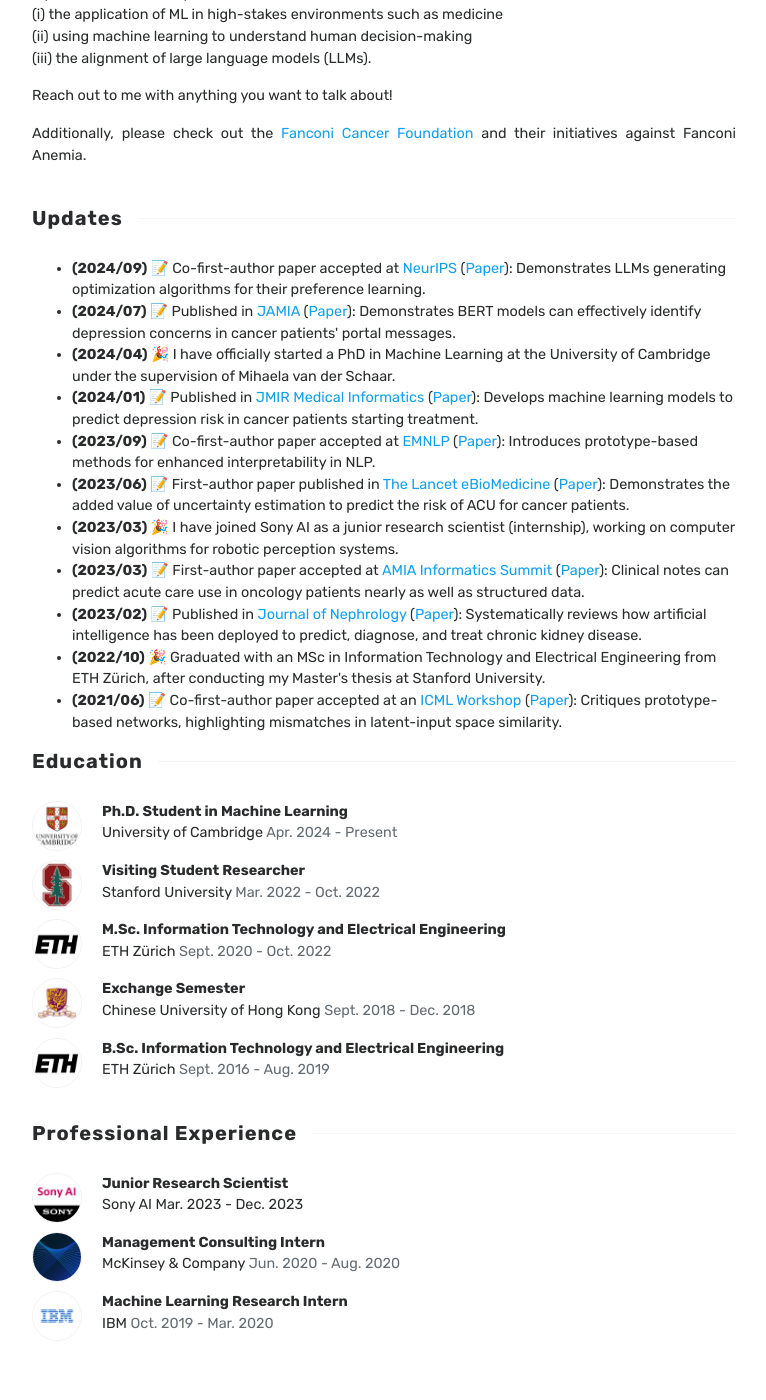
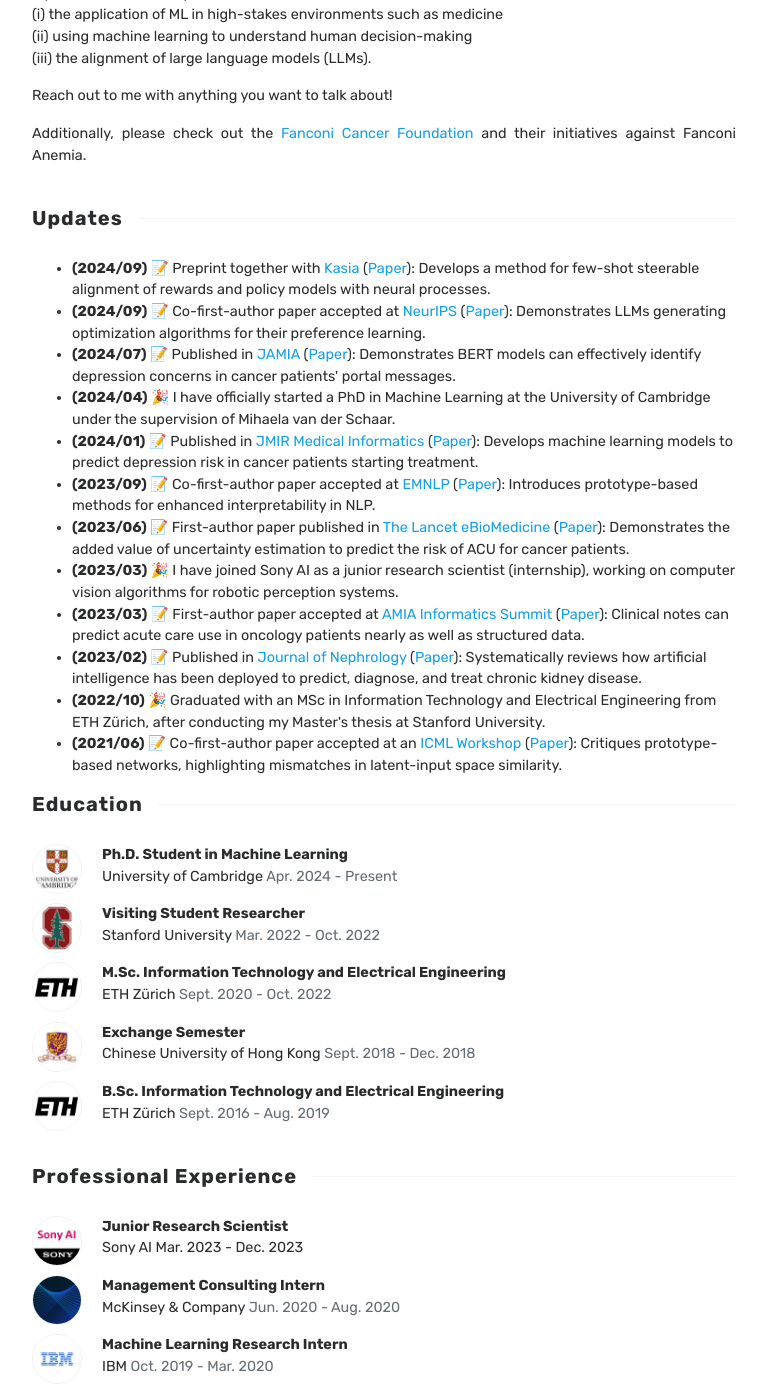
Before and after one commit to fanconic/fanconic.github.io, a Jekyll site: the page built from index.html, in a window 1280 px wide and 1400 px high, scrolled down 658 px. Shown: the whole window, without its empty margins (256-1022 px from the left). Built offline with Jekyll 4.4.1, drawn with Linux system fonts in a browser that asks for light colours; the list of posts is cut into pages by our own code; some of the changed text lies outside the part shown.

Commit message:
add few shot alignment preprint

```diff
--- a/_layouts/default.html
+++ b/_layouts/default.html
@@ -160,7 +160,7 @@
 
                 <div class="copyright">
                     <p class="pull-left">
-                        Copyright © {{ site.time | date: "%Y" }} Claudio Fanconi (Last updated: Nov 26th, 2024).
+                        Copyright © {{ site.time | date: "%Y" }} Claudio Fanconi (Last updated: Dec 24th, 2024).
                     </p>
                     <p class="pull-right">
                         <!-- Please, leave credit to author unless you own a commercial license: https://www.wowthemes.net/freebies-license/ -->
--- a/index.html
+++ b/index.html
@@ -42,6 +42,10 @@ title: Home
         <div class="wrapintro-title" style="text-align: left; font-size: 0.9em;">
             <h2><span>Updates</span></h2>
             <ul>
+                <li><b>(2024/09)</b> 📝 Preprint together with <a href="https://kasia-kobalczyk.github.io/">Kasia</a>
+                    (<a href="https://arxiv.org/abs/2412.13998">Paper</a>): Develops a method for few-shot steerable
+                    alignment of rewards and policy models with neural processes.
+                </li>
                 <li><b>(2024/09)</b> 📝 Co-first-author paper accepted at <a
                         href="https://neurips.cc/Conferences/2024">NeurIPS</a>
                     (<a href="https://arxiv.org/pdf/2406.08414">Paper</a>): Demonstrates LLMs generating optimization
```
Also changed, not shown: _pubs/09preferences.md (added, +11 -0 lines), assets/images/reward_benchmark.png (added).
